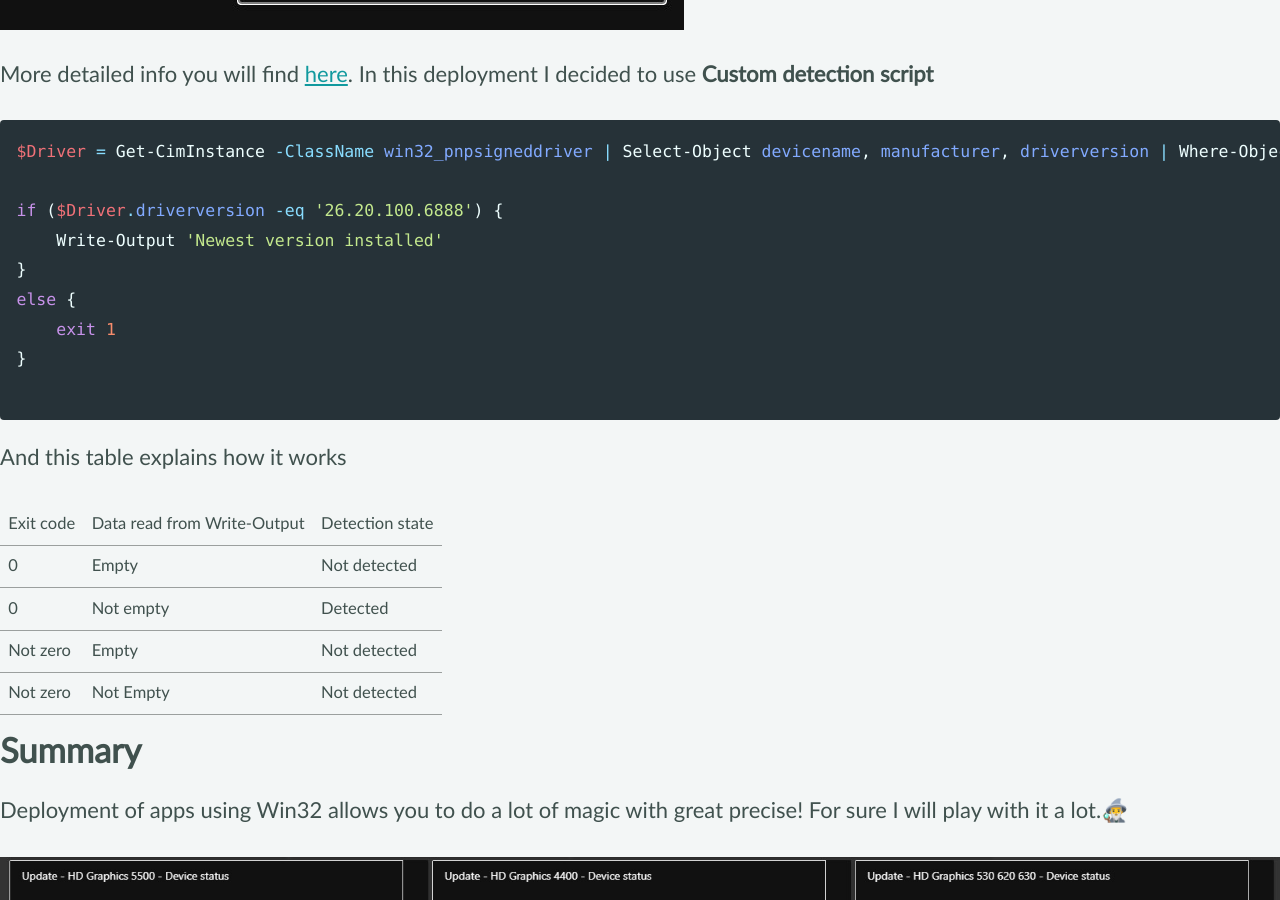
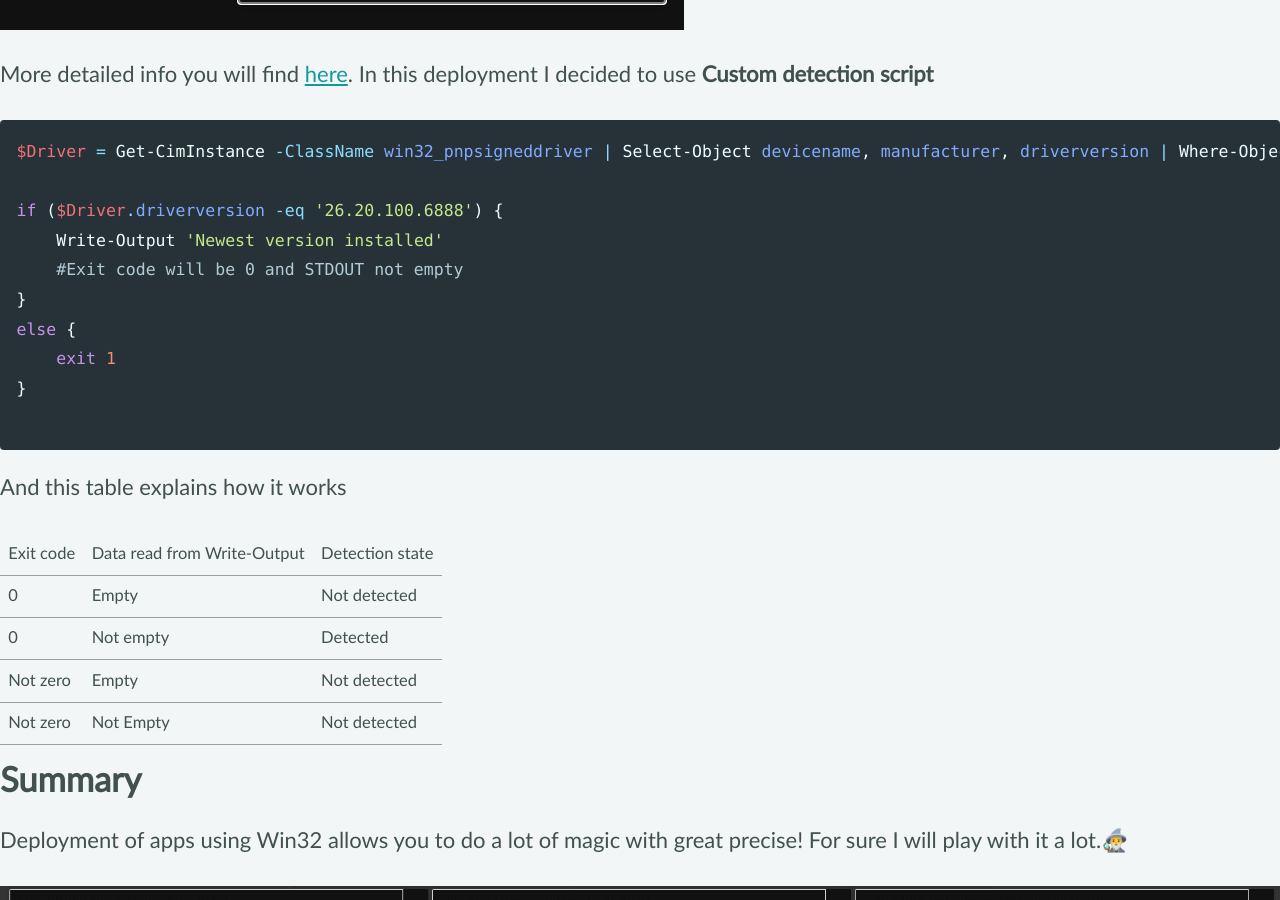
Before and after one commit to UniverseCitiz3n/UniverseCitiz3n.github.io, a Jekyll site: the page built from _posts/2020-03-28-Intune-Win32-CustomScript.md, in a window 1280 px wide and 900 px high, scrolled down 6149 px. Built offline with Jekyll 4.4.1, drawn with Linux system fonts in a browser that asks for light colours; cached includes are drawn as plain includes; nearby versions of some CDN libraries; our own code applies the rules of GitHub Pages for plain Markdown files; comment, search, counter and statistics services are not loaded.

Commit message:
comment in code

```diff
--- a/_posts/2020-03-28-Intune-Win32-CustomScript.md
+++ b/_posts/2020-03-28-Intune-Win32-CustomScript.md
@@ -123,6 +123,7 @@ $Driver = Get-CimInstance -ClassName win32_pnpsigneddriver | Select-Object devic
 
 if ($Driver.driverversion -eq '26.20.100.6888') {
     Write-Output 'Newest version installed'
+    #Exit code will be 0 and STDOUT not empty
 }
 else {
     exit 1
```
